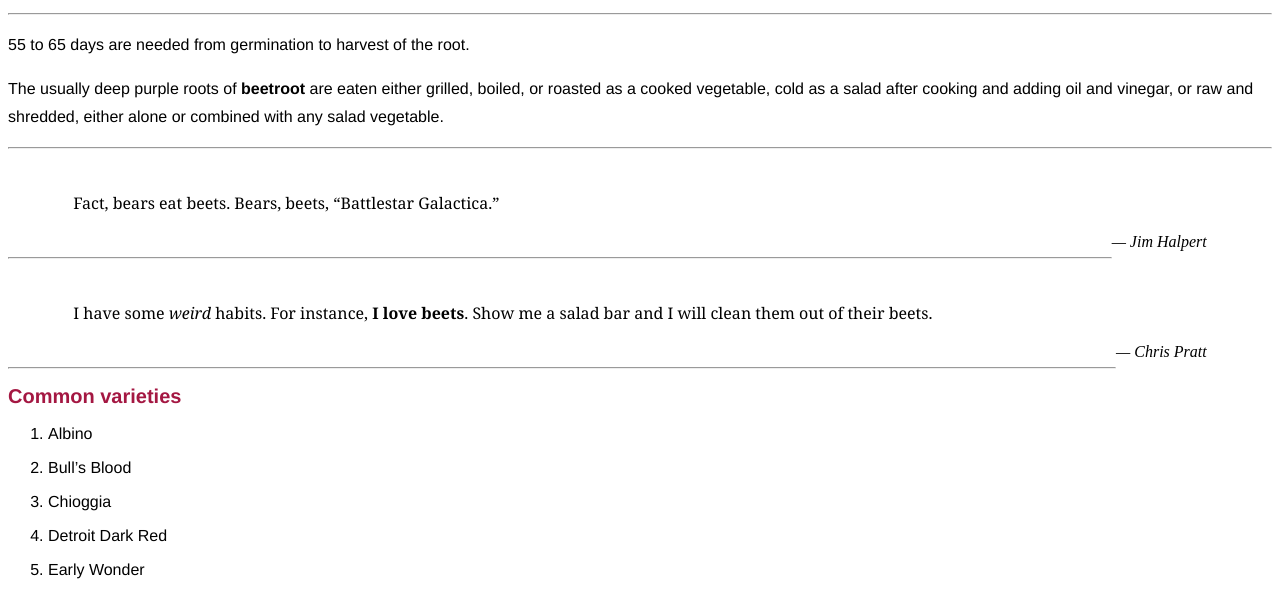
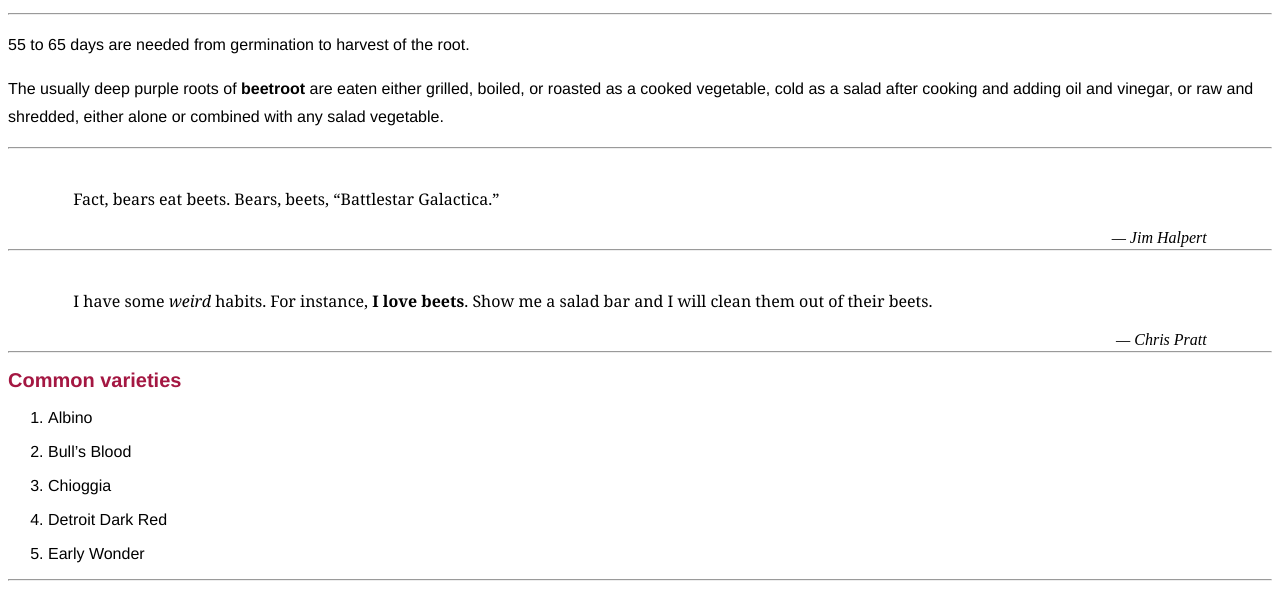
Before and after one commit to kaylaaraujo/dsn1678-exercise-0, a plain HTML site: page index.html in a window 1280 px wide. Shown: the part 197-790 px from the top of the page. Drawn offline with Linux system fonts and the light colour scheme.

Commit message:
bQ padding

```diff
--- a/css/general.css
+++ b/css/general.css
@@ -24,7 +24,7 @@ h2 {
 }
 
 blockquote {
-	padding: 0.5rem 2%;
+	padding: 0.25rem 2%;
 }
 
 blockquote p {
@@ -34,7 +34,6 @@ blockquote p {
 
 cite {
 	float: right;
-	padding-bottom: 1rem;
 }
 
 ol, dl, dt, li {
```
